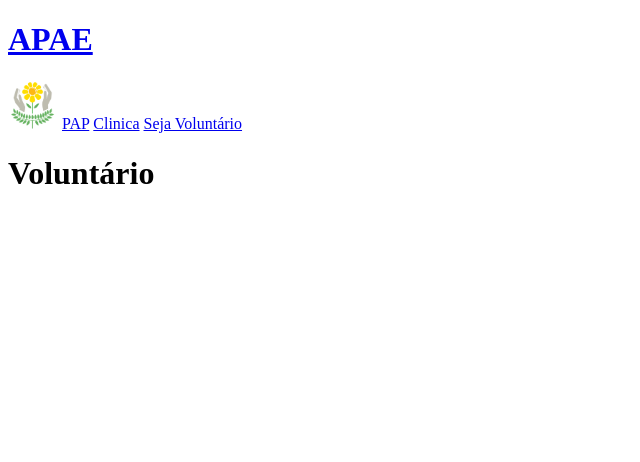
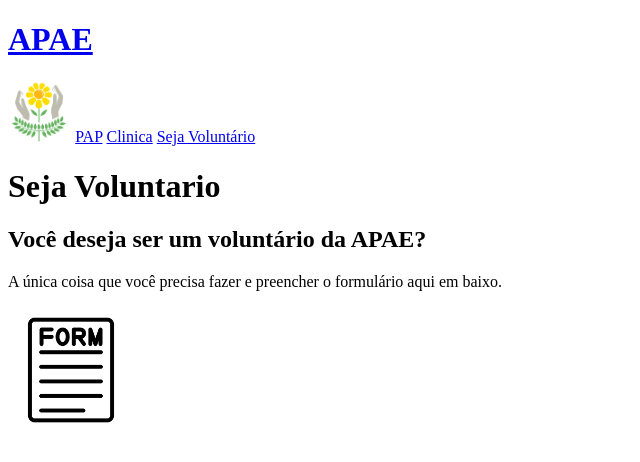
Before and after one commit to Soares21s/APAE, a Flask app: page /seja_voluntario in a window 1280 px wide. Shown: the top 462 px of the page, without its empty margins (0-640 px from the left). Run offline with Flask 3, Linux system fonts and the light colour scheme.

Commit message:
add formulary

```diff
--- a/apae/templates/base.html
+++ b/apae/templates/base.html
@@ -10,7 +10,7 @@
 <body>
     <header>
         <a href="/"><H1>APAE</H1></a>
-        <a href="/"><img src="{{ url_for('static', filename='images/logo_apae.png') }}" width=50px alt=""></a>
+        <a href="/"><img src="{{ url_for('static', filename='images/logo_apae.png') }}" width=5% alt=""></a>
         <a href="/pap">PAP</a>
         <a href="/clinica">Clinica</a>
         <a href="/seja_voluntario">Seja Voluntário</a>
--- a/apae/templates/voluntary.html
+++ b/apae/templates/voluntary.html
@@ -2,6 +2,13 @@
 
 {% block body %}
 
-    <h1>Voluntário</h1>
+    <h1>Seja Voluntario</h1>
+    <h2>Você deseja ser um voluntário da APAE? </h2>
+    <p>A única coisa que você precisa fazer e preencher o formulário aqui em baixo.</p>
+
+    <a href="https://docs.google.com/forms/d/e/1FAIpQLSeh6hPaqMwtpEPvRAkMhfnlX0DaygXsybMvwSfTSoZv8_n0tA/viewform?usp=header"
+    target="_blank">
+        <img src="{{ url_for('static', filename='images/icon-form.png') }}" alt="" width="10%">
+    </a>
 
 {% endblock %}
```
Also changed, not shown: apae/static/images/icon-form.png (added).
